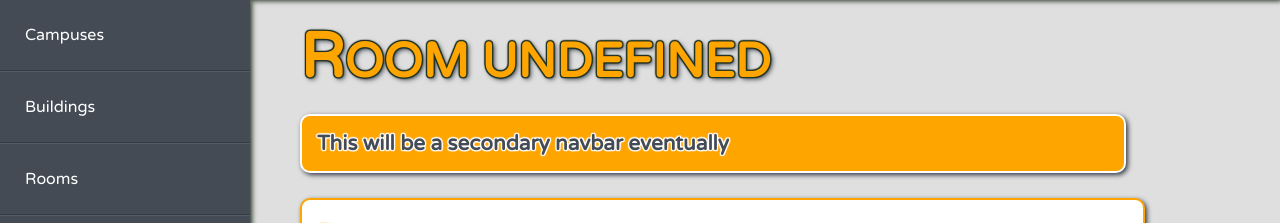
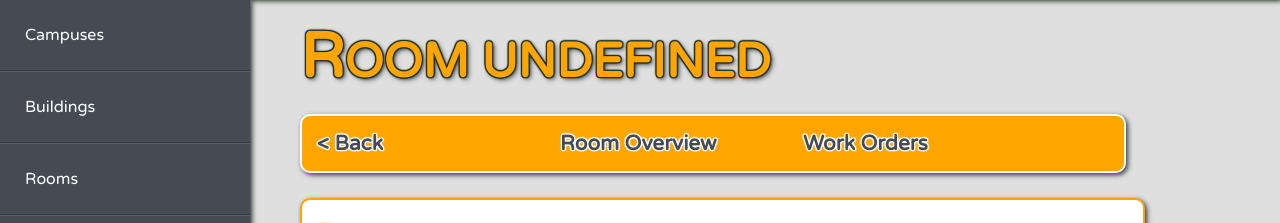
Before and after one commit to revature-rms/rms-ui, a React (Create React App) app: page /room-details in a window 1280 px wide. Shown: the part 111-334 px from the top of the page. Built offline with nearby package versions, Linux system fonts and the light colour scheme; no server answers.

Commit message:
Updated room details to have appropriate subnav links/functions

```diff
--- a/src/components/room-details-component/RoomDetailsComponent.tsx
+++ b/src/components/room-details-component/RoomDetailsComponent.tsx
@@ -41,7 +41,7 @@ export class RoomDetailsComponent extends React.Component<IRoomDetailsProps, IRo
     }
     render() {
         return (
-            <Wrapper title={this.props.room ? `Room ${this.props.room.roomNumber}` : "Room Number Here"} elements="This will be a secondary navbar eventually">
+        <Wrapper title={this.props.room ? `Room ${this.props.room.roomNumber}` : "Room Number Here"} elements={<><a href="/rooms">&lt; Back</a> {this.props.room?<a href={`/room-details/${this.props.room.id}`}>Room Overview</a>:""} {this.props.room?<span onClick={this.notYet}>Work Orders</span>:""}</>}>
                 <div className="full-card">
                     <h4>Room {this.props.room ? this.props.room.roomNumber : "Not Found"}</h4>
                     <b>Max Occupancy:</b> {this.props.room ? this.props.room.maxOccupancy : "Occupancy Unknown"}<br />
```
